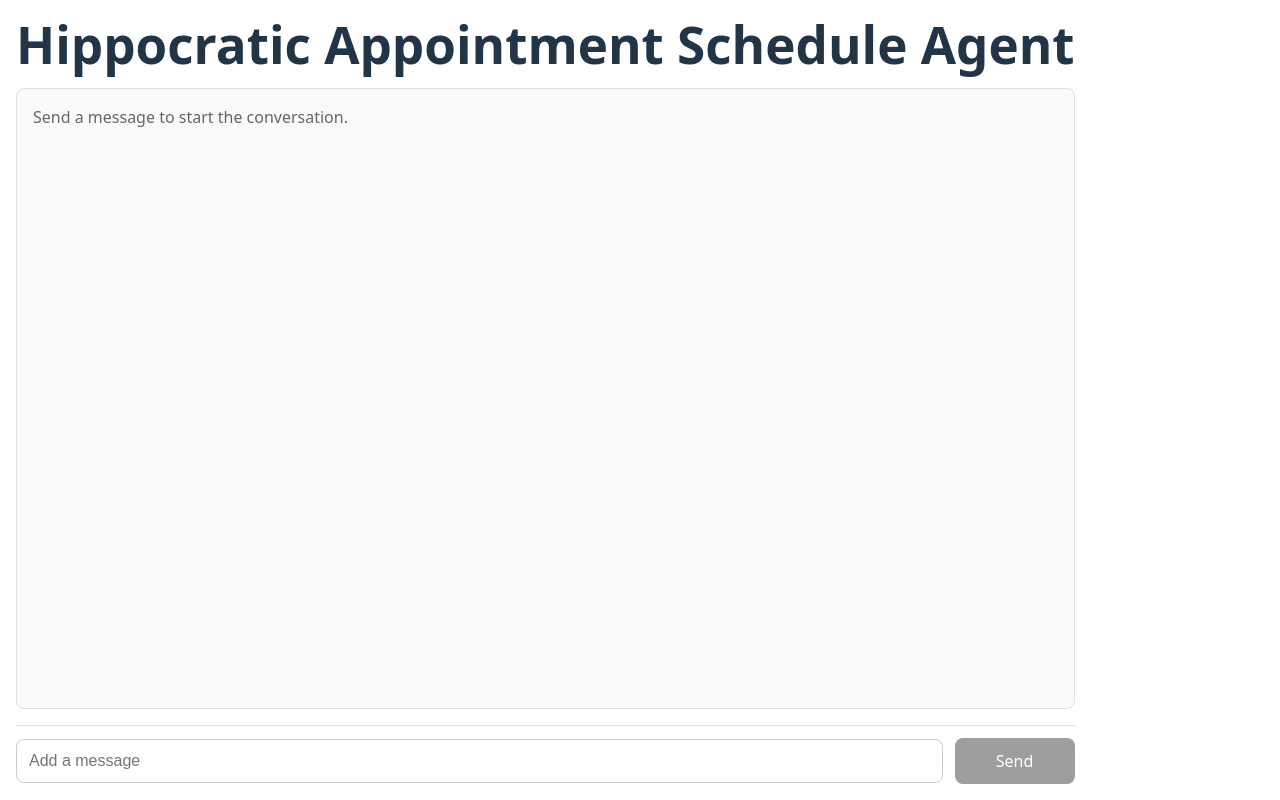
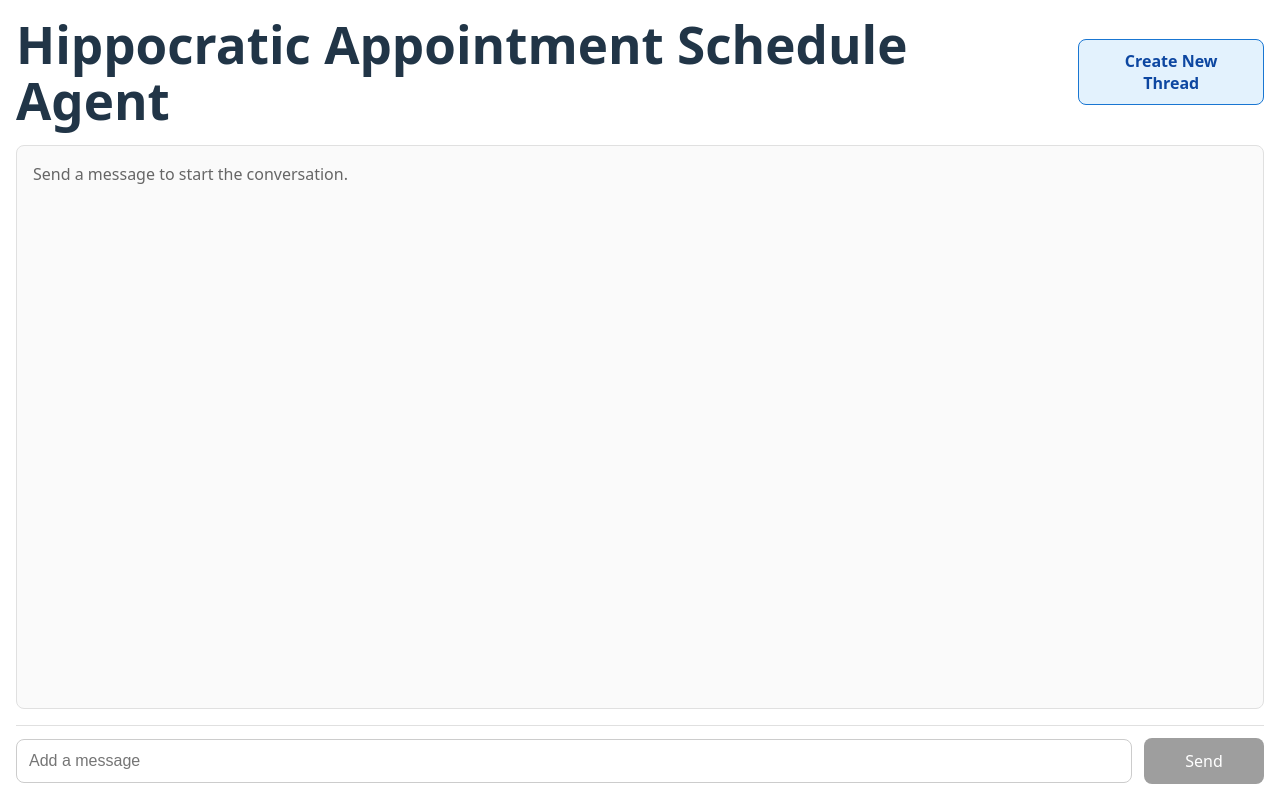
Before and after one commit to danderson-stack/hippocratic, a React app in the folder frontend/: page /schedule in a window 1280 px wide. Built offline with nearby package versions, Linux system fonts and the light colour scheme; the HTML template or start-up script is replaced by a standard one.

Commit message:
feat: simple styling and adding new thread to scheduling page

```diff
--- a/frontend/src/App.tsx
+++ b/frontend/src/App.tsx
@@ -1,5 +1,5 @@
 import { BrowserRouter, Link, Route, Routes } from "react-router-dom";
-import AdminAppointmentDetailPage from './pages/AdminAppointmentDetailPage.tsx'
+import AdminAppointmentDetailPage from './pages/AdminAppointmentDetailPage'
 import AdminAppointmentsPage from './pages/AdminAppointmentsPage'
 import SchedulePage from './pages/SchedulePage'
 
--- a/frontend/src/pages/AdminAppointmentsPage.tsx
+++ b/frontend/src/pages/AdminAppointmentsPage.tsx
@@ -95,7 +95,14 @@ export default function AdminAppointmentsPage() {
 
   return (
     <main
-      style={{ margin: "0 auto", maxWidth: "960px", padding: "2rem 1.5rem" }}
+      style={{
+        margin: "0 auto",
+        maxWidth: "960px",
+        padding: "2rem 1.5rem",
+        display: "flex",
+        flexDirection: "column",
+        alignItems: "center",
+      }}
     >
       <header style={{ marginBottom: "1.5rem" }}>
         <p style={{ margin: 0 }}>Breadcrumbs: Home / Admin / Appointments</p>
@@ -112,7 +119,14 @@ export default function AdminAppointmentsPage() {
           {rows.length === 0 ? (
             <p>No appointments available.</p>
           ) : (
-            <table style={{ width: "100%", borderCollapse: "collapse" }}>
+            <table
+              style={{
+                width: "100%",
+                maxWidth: "860px",
+                margin: "0 auto",
+                borderCollapse: "collapse",
+              }}
+            >
               <thead>
                 <tr>
                   <th
--- a/frontend/src/pages/SchedulePage.tsx
+++ b/frontend/src/pages/SchedulePage.tsx
@@ -1,5 +1,5 @@
 import React, { useEffect, useMemo, useRef, useState } from "react";
-import { useScheduleApi } from "../services/scheduleApi";
+import { resetUserId, useScheduleApi } from "../services/scheduleApi";
 import type { ThreadMessage } from "../services/scheduleApi";
 
 const PENDING_AGENT_MESSAGE = "Agent is typing...";
@@ -128,6 +128,16 @@ function SchedulePage() {
     setInputValue(event.target.value);
   };
 
+  const handleNewThread = () => {
+    resetUserId();
+    setThreadId(undefined);
+    setMessages([]);
+    setAvailableSlots([]);
+    setInputValue("");
+    setError(null);
+    pendingAgentIndexRef.current = null;
+  };
+
   return (
     <div
       style={{
@@ -139,9 +149,33 @@ function SchedulePage() {
         boxSizing: "border-box",
       }}
     >
-      <h1 style={{ textAlign: "center", margin: 0 }}>
-        Hippocratic Appointment Schedule Agent
-      </h1>
+      <div
+        style={{
+          display: "flex",
+          justifyContent: "space-between",
+          alignItems: "center",
+          gap: "12px",
+        }}
+      >
+        <h1 style={{ margin: 0 }}>Hippocratic Appointment Schedule Agent</h1>
+        <button
+          type="button"
+          onClick={handleNewThread}
+          disabled={isSending}
+          style={{
+            padding: "10px 16px",
+            borderRadius: "8px",
+            border: "1px solid #1976d2",
+            backgroundColor: isSending ? "#e0e0e0" : "#e3f2fd",
+            color: isSending ? "#757575" : "#0d47a1",
+            cursor: isSending ? "not-allowed" : "pointer",
+            fontWeight: 700,
+            minWidth: "150px",
+          }}
+        >
+          Create New Thread
+        </button>
+      </div>
 
       {error && (
         <div
--- a/frontend/src/services/scheduleApi.ts
+++ b/frontend/src/services/scheduleApi.ts
@@ -38,6 +38,10 @@ const getOrCreateUserId = (): string => {
   const newId = crypto.randomUUID();
   localStorage.setItem(USER_ID_STORAGE_KEY, newId);
   return newId;
+};
+
+export const resetUserId = () => {
+  localStorage.removeItem(USER_ID_STORAGE_KEY);
 };
 
 const buildHeaders = () => ({
```
Also changed, not shown: 1 other file (tests, documents, lock files or other folders).
